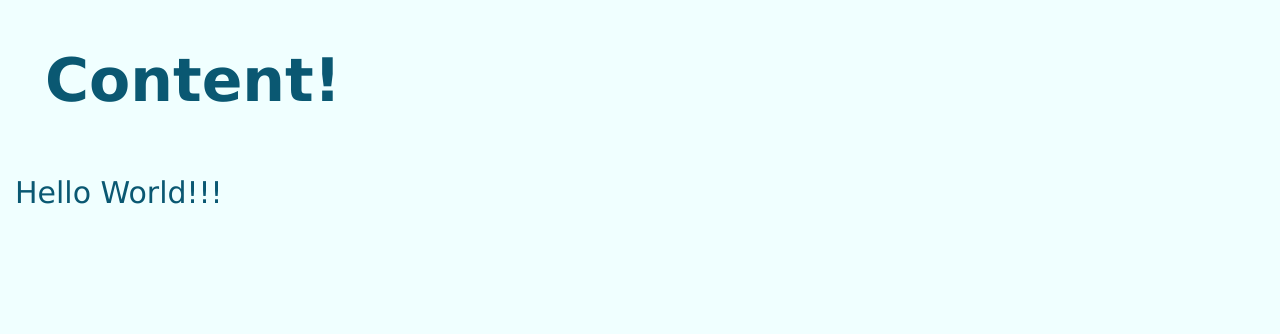
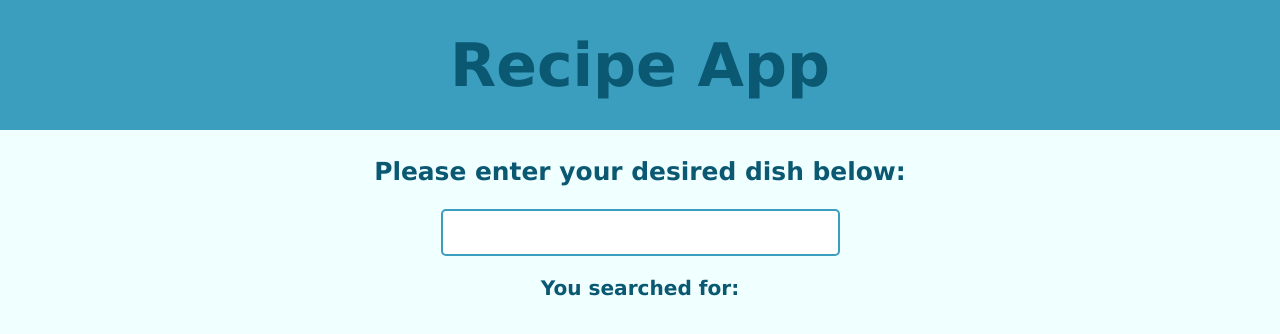
Before and after one commit to Reishi006/recipes, a React (Create React App) app: page / in a window 1280 px wide. Shown: the top 334 px of the page. Built offline with nearby package versions, Linux system fonts and the light colour scheme.

Commit message:
Update App.js
added basic functionality of the recipe app
-> without any queries and database usage

```diff
--- a/src/App.js
+++ b/src/App.js
@@ -1,11 +1,87 @@
 import './App.css';
+import {useState, useEffect} from 'react';
+import Placeholder from './placeholder.svg'
+
+function Navbar() {
+
+  return (
+    <>
+      <div className='navbar'>
+        <h1>Recipe App</h1>
+      </div>
+    </>
+  );
+}
+
+function Searchbar() {
+  const [text, setText] = useState('');
+
+  const handleText = (e) => {
+    setText(e.target.value);
+  }
+
+  return(
+    <>
+      <div className='searchbar'>
+        <h5>Please enter your desired dish below:</h5>
+        <input type="text" className='searchinput' onChange={handleText}></input>
+        <h6>You searched for:</h6>
+        <div>{text}</div>
+      </div>
+      <Queries text={text}></Queries>
+    </>
+  )
+}
+
+function Queries({text}) {
+  const [show, setShow] = useState(false);
+
+  let random = Math.floor(Math.random() * 3) + 1;
+
+  useEffect (() => {
+    (text !== '') ? setShow(true) : setShow(false);
+    console.log(text);
+  }, [text, setShow])
+
+  const rec = [
+    {
+      id: 1,
+      title: '1.',
+      desc: 'First description.'
+    },
+    {
+      id: 2,
+      title: '2.',
+      desc: 'Second description.'
+    },
+    {
+      id: 3,
+      title: '3.',
+      desc: 'Third (last) description.'
+    }
+  ];
+
+  const recipeEl = rec.slice(0,random).map((r, index) => (
+    <div className='recipe' key={index}>
+      <img src={Placeholder} alt='placeholder'/>
+      <p><b>{r.title}{text}</b></p>
+      <p>{r.desc}</p>
+    </div>
+  ));
+
+  return (
+    (show) ?
+    <div className='queries'>{recipeEl}</div>
+    : ''
+  );
+}
 
 function App() {
   return (
     <>
-      <div className="main-container">
-        <h1>Content!</h1>
-        <p>Hello World!!!</p>
+      <Navbar></Navbar>
+      <div className='main-container'>
+        <Searchbar></Searchbar>
       </div>
     </>
   );
```
